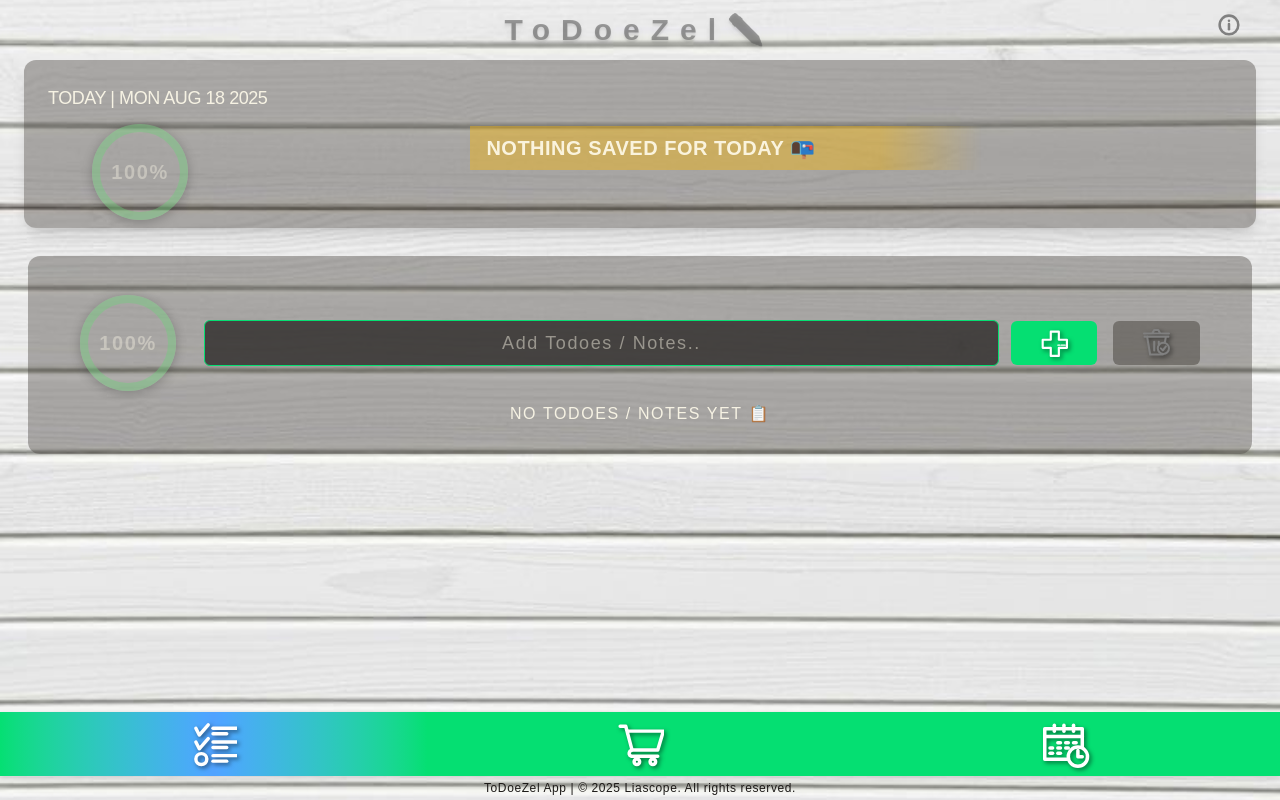
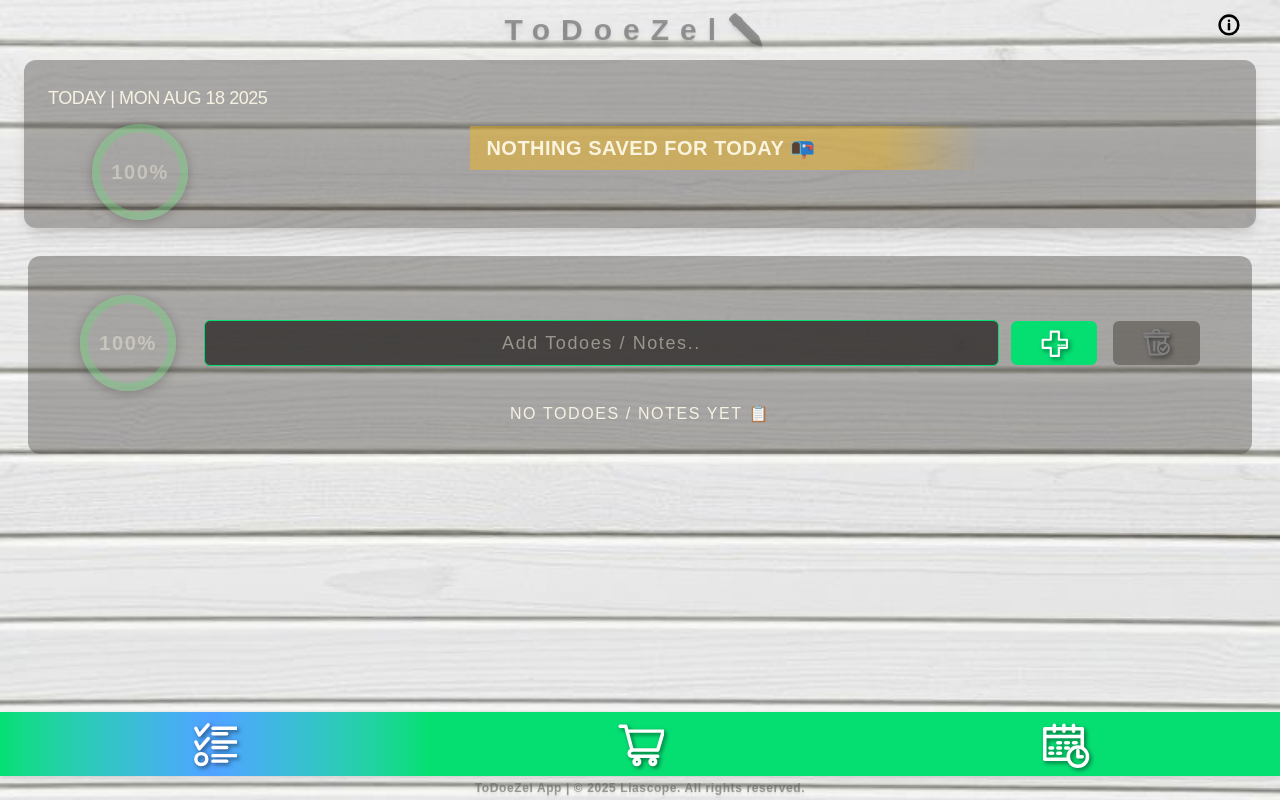
Before and after one commit to liascope/todoezel-react, a Next.js app: page / in a window 1280 px wide. Built offline with nearby package versions, Linux system fonts and the light colour scheme; a web font is replaced by a local one.

Commit message:
Footer correction

```diff
--- a/app/_components/Header.js
+++ b/app/_components/Header.js
@@ -12,7 +12,7 @@
   viewBox="0 0 33 33"
   xmlns="http://www.w3.org/2000/svg"
 >
-  <g stroke="gray" strokeWidth="3" strokeLinecap="round" strokeLinejoin="round" fill="none">
+  <g stroke="black" strokeWidth="3" strokeLinecap="round" strokeLinejoin="round" fill="none">
     <circle cx="20" cy="20" r="11" />
     <line x1="20" y1="15" x2="20" y2="15" />
     <line x1="20" y1="19" x2="20" y2="25" />
--- a/app/_components/Navigation.js
+++ b/app/_components/Navigation.js
@@ -33,7 +33,7 @@
           </Link>
         ))}
       </nav>
-        <p className="my-1 text-xs tracking-wider text-transparent bg-stone-900 bg-clip-text shadow-2xl">
+        <p className="my-1 text-xs tracking-wider opacity-60 text-transparent bg-clip-text [text-shadow: 0px 3px 3px rgba(255, 255, 255, 0.5)] opacity-60 bg-[#666666] text-shadow-lg cursor-pointer font-extrabold hover:bg-stone-900">
           ToDoeZel App | © 2025 Liascope. All rights reserved.
         </p>
     </footer>
```
Also changed, not shown: 1 other file (tests, documents, lock files or other folders).
